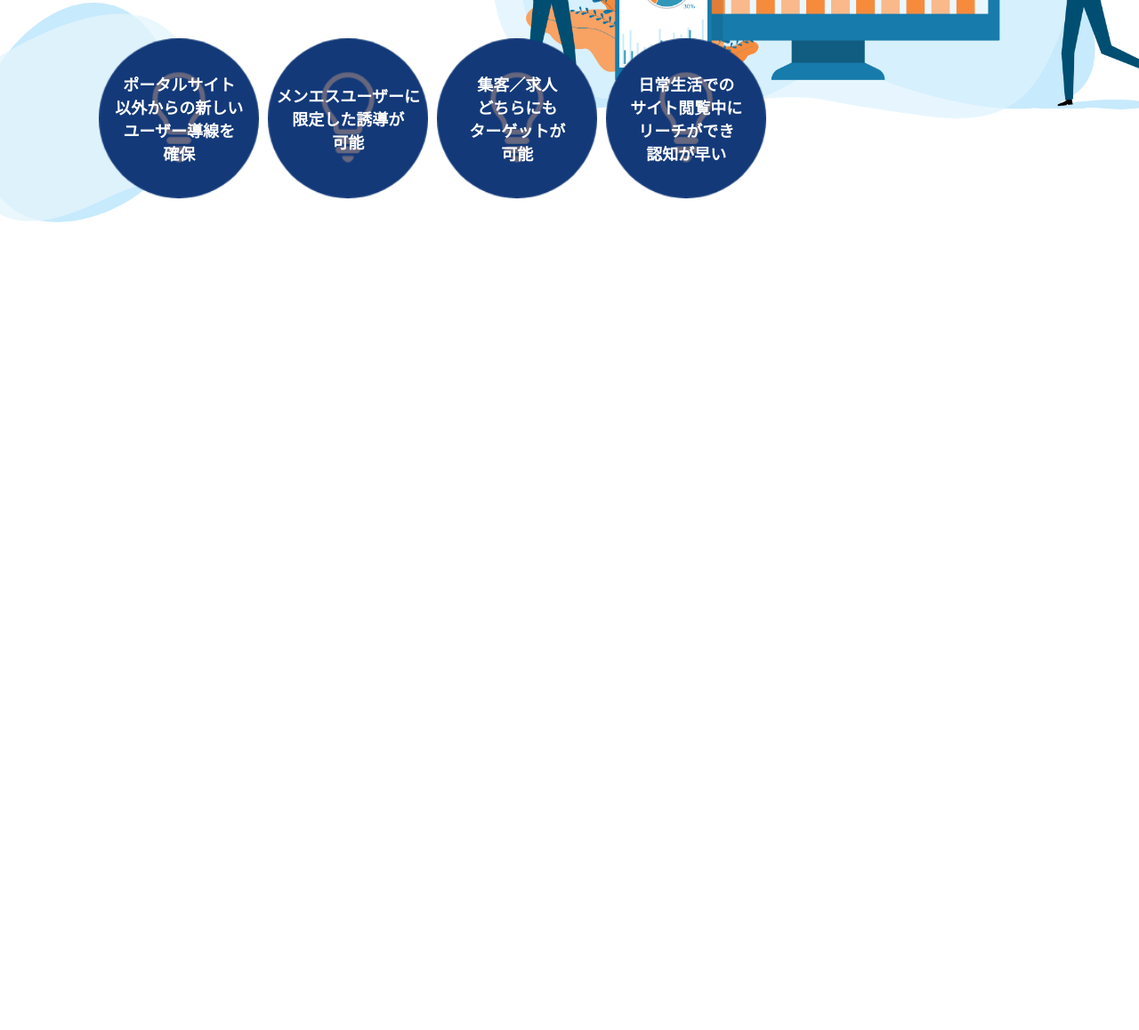
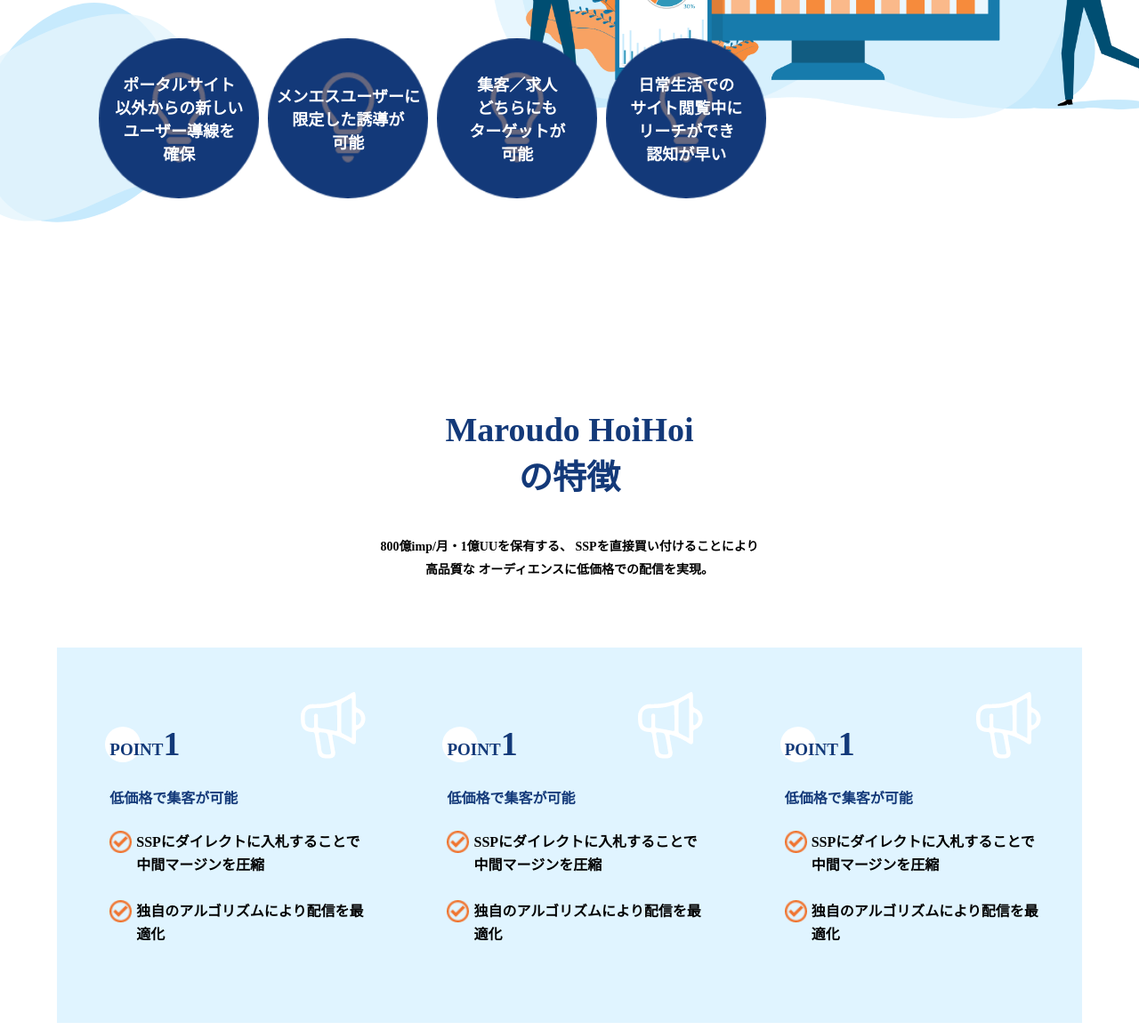
Before and after one commit to shimamaru/a-tetch-html-, a website built with Parcel: page index.html in a window 1280 px wide. Shown: the part 550-1708 px from the top of the page at 89% size. Before the commit the page ends 868 px from the top, so only its background shows below. Built offline with nearby package versions, Linux system fonts and the light colour scheme.

Commit message:
featureの作成

```diff
--- a/index.html
+++ b/index.html
@@ -7,6 +7,8 @@
     <link rel="stylesheet" href="styles/reset.css" />
     <link rel="stylesheet" href="./css/header.css" />
     <link rel="stylesheet" href="./css/main.css" />
+    <link rel="stylesheet" href="./css/feature.css" />
+
     <title>Build in HTML</title>
   </head>
   <body>
@@ -111,6 +113,57 @@
         </div>
       </div>
     </section>
+    <section class="feature">
+      <div class="feature__inner">
+        <div class="feature__text">
+          <p class="feature__title">
+            Maroudo HoiHoi<br />
+            の特徴
+          </p>
+          <p class="feature__description">
+            800億imp/⽉・1億UUを保有する、
+            <br class="sp-only" />
+            SSPを直接買い付けることにより
+            <br class="pc-only" />
+            ⾼品質な
+            <br class="sp-only" />
+            オーディエンスに低価格での配信を実現。
+          </p>
+        </div>
+        <div class="feature__list">
+          <div class="feature__list__item">
+            <p class="feature__list__title">POINT<span>1</span></p>
+            <p class="feature__list__subtitle">低価格で集客が可能</p>
+            <p class="feature__list__description">
+              SSPにダイレクトに⼊札することで中間マージンを圧縮
+            </p>
+            <p class="feature__list__description">
+              独⾃のアルゴリズムにより配信を最適化
+            </p>
+          </div>
+          <div class="feature__list__item">
+            <p class="feature__list__title">POINT<span>1</span></p>
+            <p class="feature__list__subtitle">低価格で集客が可能</p>
+            <p class="feature__list__description">
+              SSPにダイレクトに⼊札することで中間マージンを圧縮
+            </p>
+            <p class="feature__list__description">
+              独⾃のアルゴリズムにより配信を最適化
+            </p>
+          </div>
+          <div class="feature__list__item">
+            <p class="feature__list__title">POINT<span>1</span></p>
+            <p class="feature__list__subtitle">低価格で集客が可能</p>
+            <p class="feature__list__description">
+              SSPにダイレクトに⼊札することで中間マージンを圧縮
+            </p>
+            <p class="feature__list__description">
+              独⾃のアルゴリズムにより配信を最適化
+            </p>
+          </div>
+        </div>
+      </div>
+    </section>
     <script src="https://code.jquery.com/jquery-3.6.0.min.js"></script>
     <script src="./js/header.js"></script>
   </body>
```
